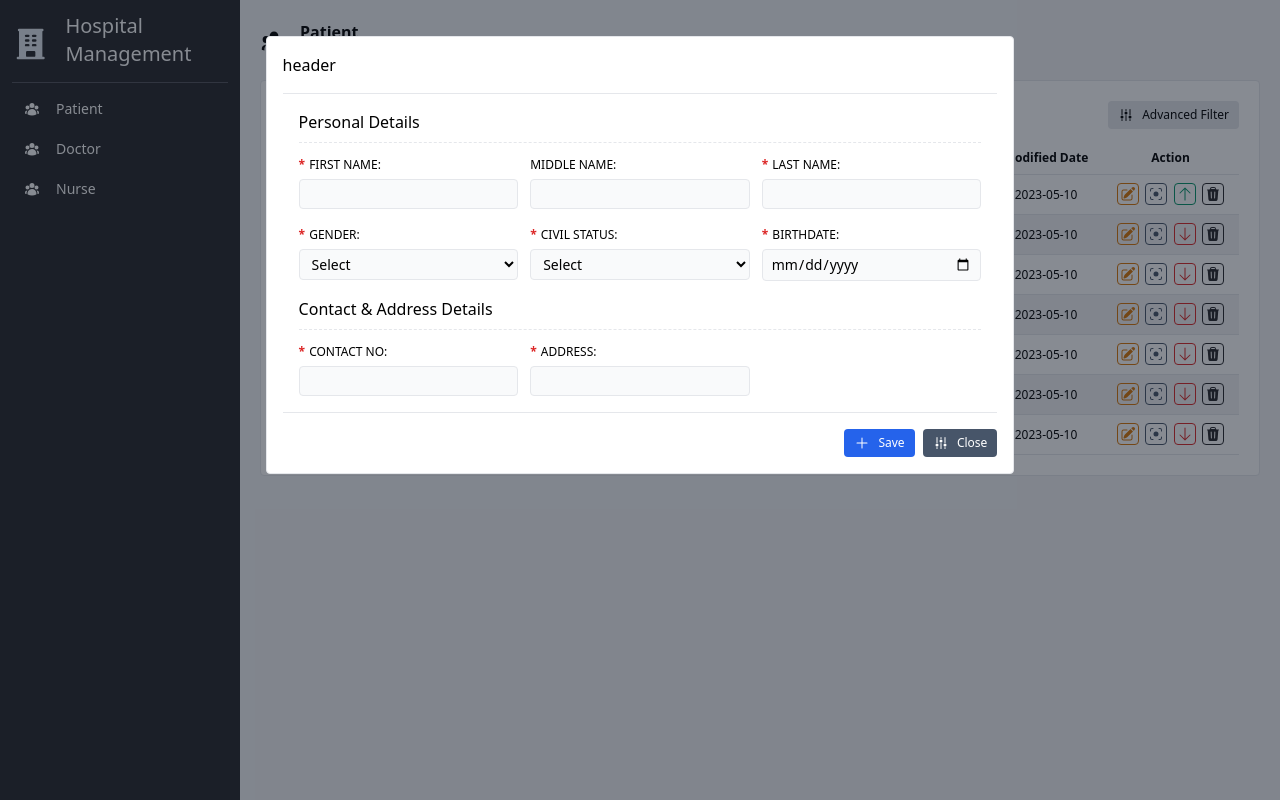
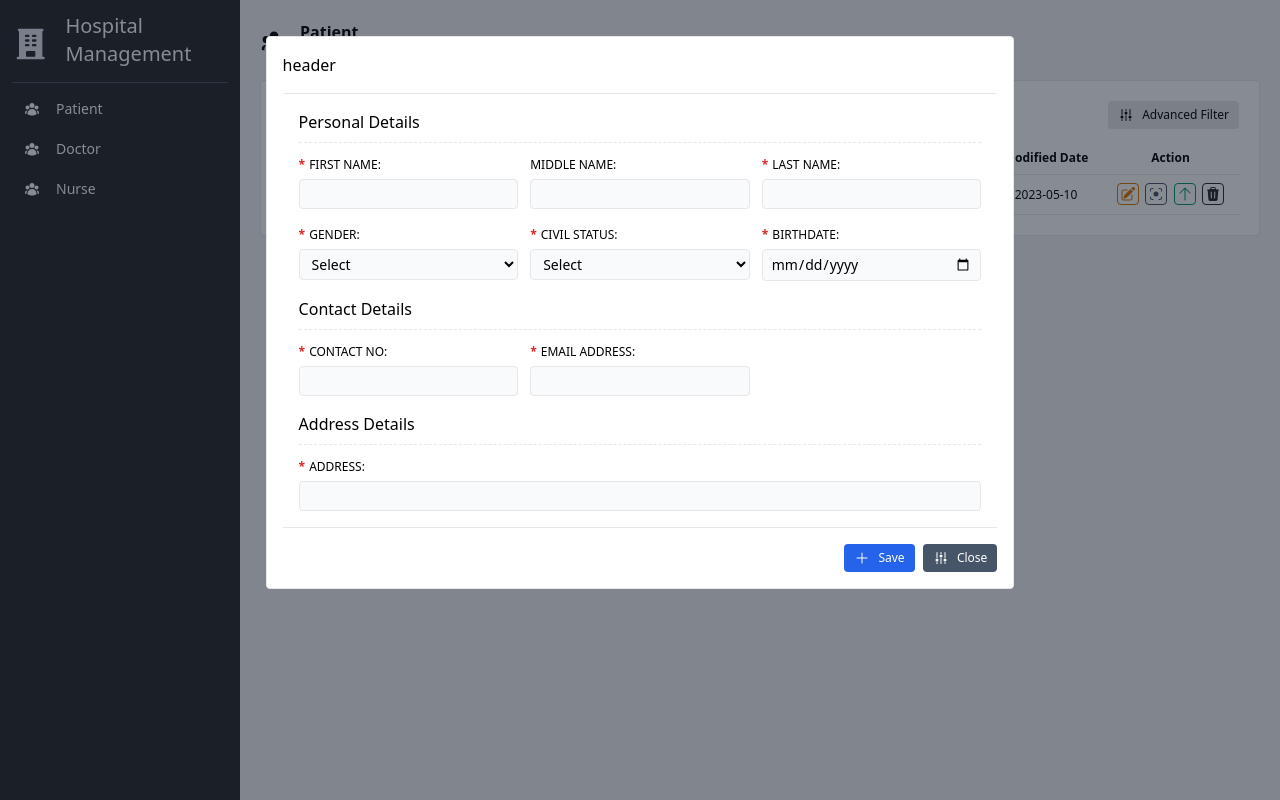
Before and after one commit to vmpantia/hospital-management, a React (Create React App) app: page / in a window 1280 px wide. Both pictures are taken after a click on the button "Add Patient". Built offline with nearby package versions, Linux system fonts and the light colour scheme.

Commit message:
[u] Changes

```diff
--- a/src/models/Constants.tsx
+++ b/src/models/Constants.tsx
@@ -1,12 +1,20 @@
-export const Gender:string[] = [
+export default class Constants {
+    static STAT_ENABLED_INT:number = 0;
+    static STAT_DISABLED_INT:number = 1;
+    static STAT_DELETION_INT:number = 2;
+    static STAT_ENABLED_STRING:string = "Enabled";
+    static STAT_DISABLED_STRING:string = "Disabled";
+    static STAT_DELETION_STRING:string = "Deletio";
+
+    static Gender:string[] = [
         "Male",
         "Female"
     ]
-
-export const CivilStatus:string[] = [
+    static CivilStatus:string[] = [
         "Single",
         "Married",
         "Divorced",
         "Separated",
         "Widowed"
     ]
+}
--- a/src/models/dtos/PatientDTO.tsx
+++ b/src/models/dtos/PatientDTO.tsx
@@ -8,11 +8,12 @@ export interface PatientDTO {
     civilStatus:string;
     birthDate:string;
     contactNo:string;
+    emailAddress:string;
     address:string;
     type:number;
     typeDescription:string;
     status:number;
     statusDescription:string;
     createdDate:Date;
-    modifiedDate:Date;
+    modifiedDate?:Date;
 }
--- a/src/pages/Patient.tsx
+++ b/src/pages/Patient.tsx
@@ -5,7 +5,6 @@ import { v4 as uuidv4 } from 'uuid';
 //Models
 import { PatientDTO } from "../models/dtos/PatientDTO";
 import { PatientDTO_Stub } from "../stubs/PatientDTO_Stub";
-import { CivilStatus, Gender } from "../models/Constants";
 
 //Components
 import Title from "../components/Title";
@@ -16,6 +15,7 @@ import TypeBadge from "../components/Badges/TypeBadge";
 import Button from "../components/Buttons/Button";
 import IconButton from "../components/Buttons/IconButton";
 import InputField from "../components/Inputs/InputField";
+import Constants from "../models/Constants";
 
 const Patient = () => {
     const [patientList, setPatientList] = useState(PatientDTO_Stub as PatientDTO[]);
@@ -46,13 +46,14 @@ const Patient = () => {
             civilStatus: patient.civilStatus,
             birthDate: patient.birthDate,
             contactNo: patient.contactNo,
+            emailAddress: patient.emailAddress,
             address: patient.address,
             type: patient.type,
             typeDescription: patient.typeDescription,
-            status: isAdd ? 0 : patient.status,
-            statusDescription: isAdd ? "Enabled" : patient.statusDescription,
-            createdDate: new Date(),
-            modifiedDate: new Date()
+            status: isAdd ? Constants.STAT_ENABLED_INT : patient.status,
+            statusDescription: isAdd ? Constants.STAT_ENABLED_STRING : patient.statusDescription,
+            createdDate: isAdd ? new Date() : patient.createdDate,
+            modifiedDate: isAdd ?  undefined : new Date()
         }
 
         updatePatientList(data, isAdd);
@@ -120,7 +121,7 @@ const Patient = () => {
                                     <td className="p-2"><TypeBadge value={data.type} description={data.typeDescription} /></td>
                                     <td className="p-2"><StatusBadge value={data.status} description={data.statusDescription} /></td>
                                     <td className="p-2">{format(data.createdDate, "yyyy-MM-dd")}</td>
-                                    <td className="p-2">{format(data.modifiedDate, "yyyy-MM-dd")}</td>
+                                    <td className="p-2">{data.modifiedDate === undefined ? "N/A" : format(data.modifiedDate, "yyyy-MM-dd")}</td>
                                     <td className="p-2">
                                         <IconButton text="Edit" type="warning" icon="edit" onClickedHandler={() => editBtnClicked(data)} />&nbsp;&nbsp;
                                         <IconButton text="View" type="secondary" icon="view" onClickedHandler={() => editBtnClicked(data)} />&nbsp;&nbsp;
@@ -152,14 +153,20 @@ const Patient = () => {
                                     <InputField type="text" name="firstName" label="FIRST NAME" value={patient.firstName} onValueChangedHandler={(e) => onPatientValueChange(e)} required />
                                     <InputField type="text" name="middleName" label="MIDDLE NAME" value={patient.middleName} onValueChangedHandler={(e) => onPatientValueChange(e)} />
                                     <InputField type="text" name="lastName" label="LAST NAME" value={patient.lastName} onValueChangedHandler={(e) => onPatientValueChange(e)} required />
-                                    <InputField type="select" name="gender" label="GENDER" value={patient.gender} datasource={Gender} onValueChangedHandler={(e) => onPatientValueChange(e)} required />
-                                    <InputField type="select" name="civilStatus" label="CIVIL STATUS" value={patient.civilStatus} datasource={CivilStatus} onValueChangedHandler={(e) => onPatientValueChange(e)} required />
+                                    <InputField type="select" name="gender" label="GENDER" value={patient.gender} datasource={Constants.Gender} onValueChangedHandler={(e) => onPatientValueChange(e)} required />
+                                    <InputField type="select" name="civilStatus" label="CIVIL STATUS" value={patient.civilStatus} datasource={Constants.CivilStatus} onValueChangedHandler={(e) => onPatientValueChange(e)} required />
                                     <InputField type="date" name="birthDate" label="BIRTHDATE" value={patient.birthDate} onValueChangedHandler={(e) => onPatientValueChange(e)} required  />
                                 </div>
-                                <p className="font-medium pb-2 mb-2 mt-4 border-dashed border-b">Contact & Address Details</p>
+
+                                <p className="font-medium pb-2 mb-2 mt-4 border-dashed border-b">Contact Details</p>
                                 <div className="grid sm:grid-cols-1 md:grid-cols-3 gap-3">
                                     <InputField type="text" name="contactNo" label="CONTACT NO" value={patient.contactNo} onValueChangedHandler={(e) => onPatientValueChange(e)} required />
-                                    <InputField type="text" name="address" label="ADDRESS" value={patient.address} onValueChangedHandler={(e) => onPatientValueChange(e)} required  />
+                                    <InputField type="email" name="emailAddress" label="EMAIL ADDRESS" value={patient.emailAddress} onValueChangedHandler={(e) => onPatientValueChange(e)} required  />
+                                </div>
+
+                                <p className="font-medium pb-2 mb-2 mt-4 border-dashed border-b">Address Details</p>
+                                <div className="grid grid-cols-1">
+                                    <InputField type="text" name="address" label="ADDRESS" value={patient.address} onValueChangedHandler={(e) => onPatientValueChange(e)} required />
                                 </div>
                             </div>
 
--- /dev/null
+++ b/src/services/utils.tsx
@@ -0,0 +1,26 @@
+import Constants from "../models/Constants";
+
+export default class Utils {
+
+    public static ConvertStatusToString(type: number) {
+        switch(type){
+            case Constants.STAT_ENABLED_INT:
+                return Constants.STAT_ENABLED_STRING;
+            case Constants.STAT_DISABLED_INT:
+                return Constants.STAT_DISABLED_STRING;
+            case Constants.STAT_DELETION_INT:
+                return Constants.STAT_DELETION_STRING;
+        }
+    }
+
+    public static ConvertStatusToInt(type: string) {
+        switch(type){
+            case Constants.STAT_ENABLED_STRING:
+                return Constants.STAT_ENABLED_INT;
+            case Constants.STAT_DISABLED_STRING:
+                return Constants.STAT_DISABLED_INT;
+            case Constants.STAT_DELETION_STRING:
+                return Constants.STAT_DELETION_INT;
+        }
+    }
+}
--- a/src/stubs/PatientDTO_Stub.tsx
+++ b/src/stubs/PatientDTO_Stub.tsx
@@ -12,6 +12,7 @@ export const PatientDTO_Stub : PatientDTO[] = [
         civilStatus: "Single",
         birthDate: "1999-06-12",
         contactNo: "09090957142",
+        emailAddress: "vincent.m.pantia@hotmail.com",
         address: "Quezon City",
         type: 1,
         typeDescription: "Out-Patient",
@@ -19,113 +20,5 @@ export const PatientDTO_Stub : PatientDTO[] = [
         statusDescription: "Disabled",
         createdDate: new Date,
         modifiedDate: new Date,
-    },
-    {
-        internalID: uuidv4(),
-        patientID: "2",
-        firstName: "Vincent",
-        lastName: "Pantia",
-        middleName: "Marino",
-        gender: "Male",
-        civilStatus: "Single",
-        birthDate: "1999-06-12",
-        contactNo: "09090957142",
-        address: "Quezon City",
-        type: 0,
-        typeDescription: "In-Patient",
-        status: 0,
-        statusDescription: "Enabled",
-        createdDate: new Date,
-        modifiedDate: new Date,
-    },
-    {
-        internalID: uuidv4(),
-        patientID: "2",
-        firstName: "Vincent",
-        lastName: "Pantia",
-        middleName: "Marino",
-        gender: "Male",
-        civilStatus: "Single",
-        birthDate: "1999-06-12",
-        contactNo: "09090957142",
-        address: "Quezon City",
-        type: 0,
-        typeDescription: "In-Patient",
-        status: 0,
-        statusDescription: "Enabled",
-        createdDate: new Date,
-        modifiedDate: new Date,
-    },
-    {
-        internalID: uuidv4(),
-        patientID: "2",
-        firstName: "Vincent",
-        lastName: "Pantia",
-        middleName: "Marino",
-        gender: "Male",
-        civilStatus: "Single",
-        birthDate: "1999-06-12",
-        contactNo: "09090957142",
-        address: "Quezon City",
-        type: 0,
-        typeDescription: "In-Patient",
-        status: 0,
-        statusDescription: "Enabled",
-        createdDate: new Date,
-        modifiedDate: new Date,
-    },
-    {
-        internalID: uuidv4(),
-        patientID: "2",
-        firstName: "Vincent",
-        lastName: "Pantia",
-        middleName: "Marino",
-        gender: "Male",
-        civilStatus: "Single",
-        birthDate: "1999-06-12",
-        contactNo: "09090957142",
-        address: "Quezon City",
-        type: 0,
-        typeDescription: "In-Patient",
-        status: 0,
-        statusDescription: "Enabled",
-        createdDate: new Date,
-        modifiedDate: new Date,
-    },
-    {
-        internalID: uuidv4(),
-        patientID: "2",
-        firstName: "Vincent",
-        lastName: "Pantia",
-        middleName: "Marino",
-        gender: "Male",
-        civilStatus: "Single",
-        birthDate: "1999-06-12",
-        contactNo: "09090957142",
-        address: "Quezon City",
-        type: 0,
-        typeDescription: "In-Patient",
-        status: 0,
-        statusDescription: "Enabled",
-        createdDate: new Date,
-        modifiedDate: new Date,
-    },
-    {
-        internalID: uuidv4(),
-        patientID: "2",
-        firstName: "Vincent",
-        lastName: "Pantia",
-        middleName: "Marino",
-        gender: "Male",
-        civilStatus: "Single",
-        birthDate: "1999-06-12",
-        contactNo: "09090957142",
-        address: "Quezon City",
-        type: 0,
-        typeDescription: "In-Patient",
-        status: 0,
-        statusDescription: "Enabled",
-        createdDate: new Date,
-        modifiedDate: new Date,
-    },
+    }
 ]
```
Lines whose indentation alone changed are shown as unchanged.
